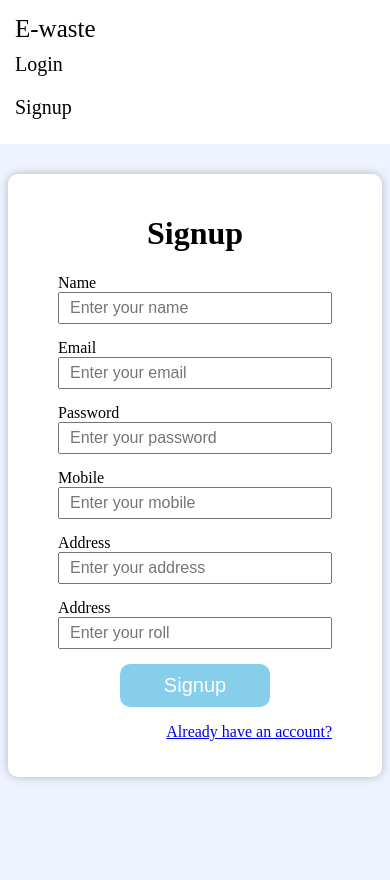
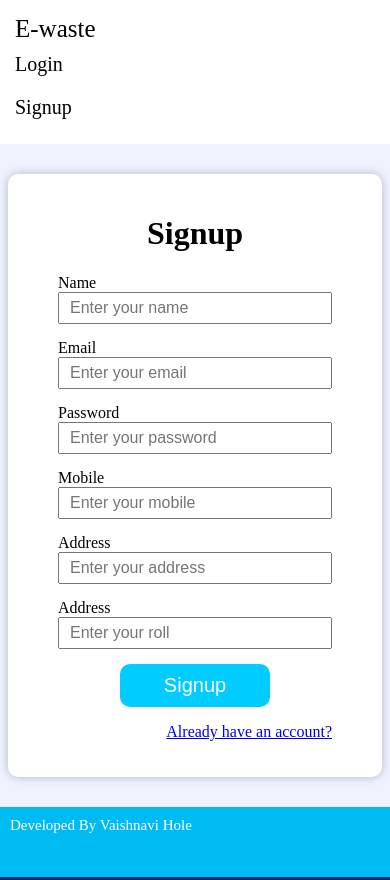
Before and after one commit to poonamdigole/e-waste-management, a React (Create React App) app in the folder client/: page /signup in a window 390 px wide. Before the commit the page ends 844 px from the top, so only its background shows below. Built offline with nearby package versions, Linux system fonts and the light colour scheme.

Commit message:
feat: footer added

```diff
--- /dev/null
+++ b/client/src/components/Footer/Footer.css
@@ -0,0 +1,37 @@
+.footer-container{
+    background-color: #00baf2;
+    color: white;
+    padding: 10px;
+    position: fixed;
+    bottom: 0;
+    width: 100%;
+    justify-content: space-around;
+    align-items: center;
+    height: 30px;
+    margin-top: 30px;
+    border-bottom: 7px solid #002970;
+}
+
+
+.footer-text{
+    font-size: 20px;
+}
+
+.footer-hyper-link{
+   text-decoration: none;
+   color: white;
+}
+
+
+@media screen and (max-width:900px){
+    .footer-container{
+        flex-direction: column;
+        border-bottom: 3px solid #002970;
+        min-height: 50px;
+        position: relative;
+
+    }
+    .footer-text{
+        font-size: 15px;
+    }
+}
--- /dev/null
+++ b/client/src/components/Footer/Footer.js
@@ -0,0 +1,29 @@
+import React from 'react'
+import './Footer.css'
+// import ImgGithub from './github.png'
+// import ImgGmail from './gmail.png'
+// import ImgLinkedin from './linkedin.png'
+
+
+function Footer() {
+    return (
+        <div className='footer-container'>
+
+            <div className='footer-text'>
+                Developed By <a>Vaishnavi Hole</a>
+            </div>
+            <div>
+                <a href='https://github.com/vaishnavihole/balance-sheet' target="_blank">
+                </a>
+
+                <a href='mailto:vaishnavihole1@gmail.com' target="_blank">
+                </a>
+
+                <a href='https://www.linkedin.com/in/vaishnavihole/' target="_blank">
+                </a>
+            </div>
+        </div>
+    )
+}
+
+export default Footer
--- a/client/src/index.css
+++ b/client/src/index.css
@@ -21,7 +21,7 @@ body {
 }
 
 .btn {
-  background-color: skyblue;
+  background-color:#00ccff;
   border: none;
   border-radius: 10px;
   min-width: 100px;
--- a/client/src/views/Login/Login.js
+++ b/client/src/views/Login/Login.js
@@ -2,6 +2,7 @@ import React, {useState, useEffect} from 'react'
 import "./Login.css";
 import { Link } from "react-router-dom"
 import Navbar from '../../components/Navbar/Navbar';
+import Footer from '../../components/Footer/Footer';
 
 
 function Login() {
@@ -58,7 +59,9 @@ function Login() {
         </p>
 
       </form>
+      <Footer />
     </div>
+
   )
 }
 
--- a/client/src/views/Signup/Signup.css
+++ b/client/src/views/Signup/Signup.css
@@ -4,6 +4,7 @@
     margin: 30px auto;
     padding: 20px 50px;
     border-radius: 10px;
+    margin-bottom: 30px;
     box-shadow: 0px 0px 10px 0px rgba(0,0,0,0.25);
   }
 
--- a/client/src/views/Signup/Signup.js
+++ b/client/src/views/Signup/Signup.js
@@ -2,6 +2,7 @@ import React, { useState } from 'react';
 import './Signup.css';
 import { Link } from 'react-router-dom';
 import Navbar from '../../components/Navbar/Navbar';
+import Footer from '../../components/Footer/Footer';
 
 function Signup() {
   const [name, setName] = useState('');
@@ -123,6 +124,7 @@ function Signup() {
           <Link to="/login">Already have an account?</Link>
         </p>
       </form>
+      <Footer />
     </div>
   );
 }
```
